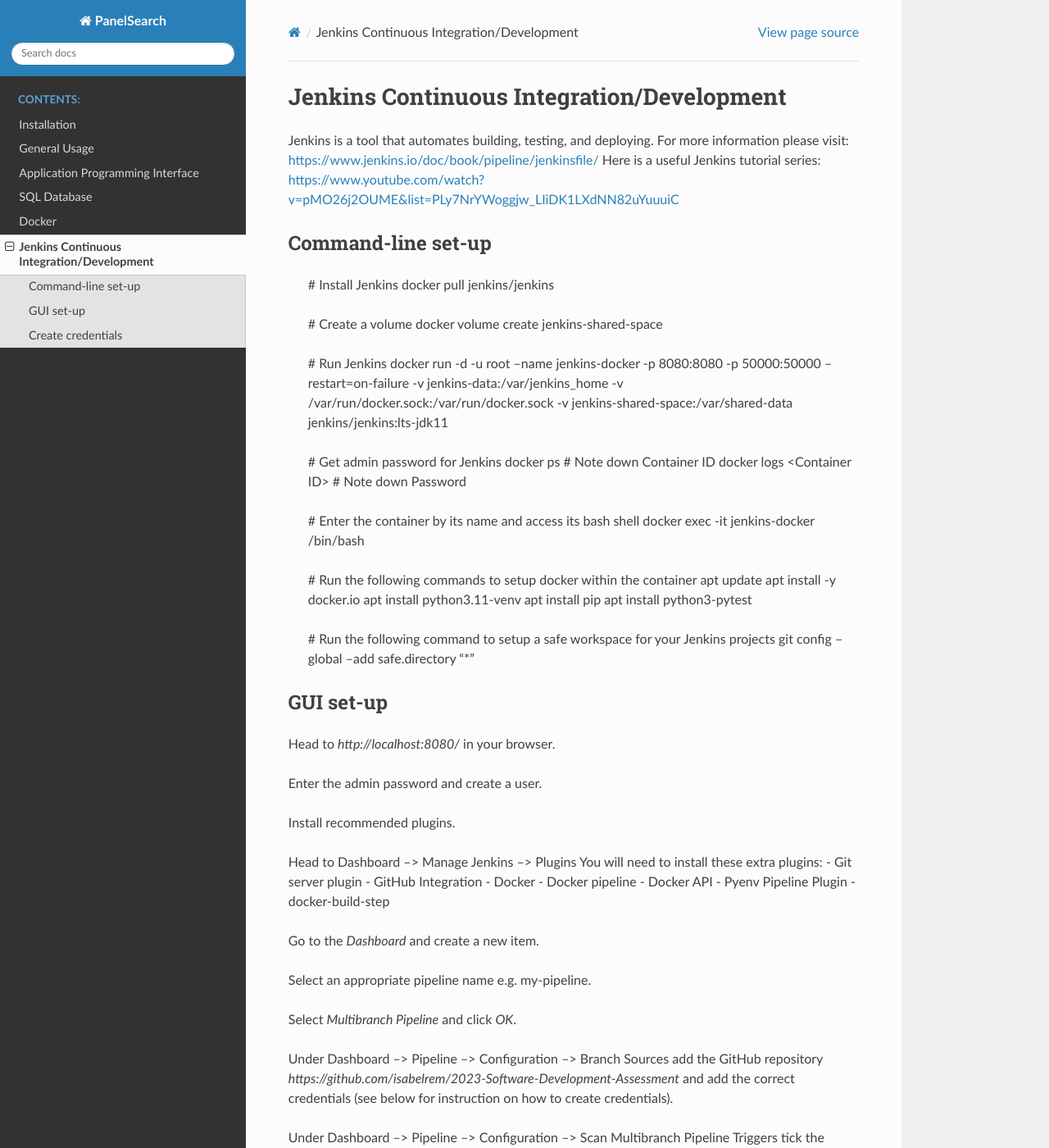
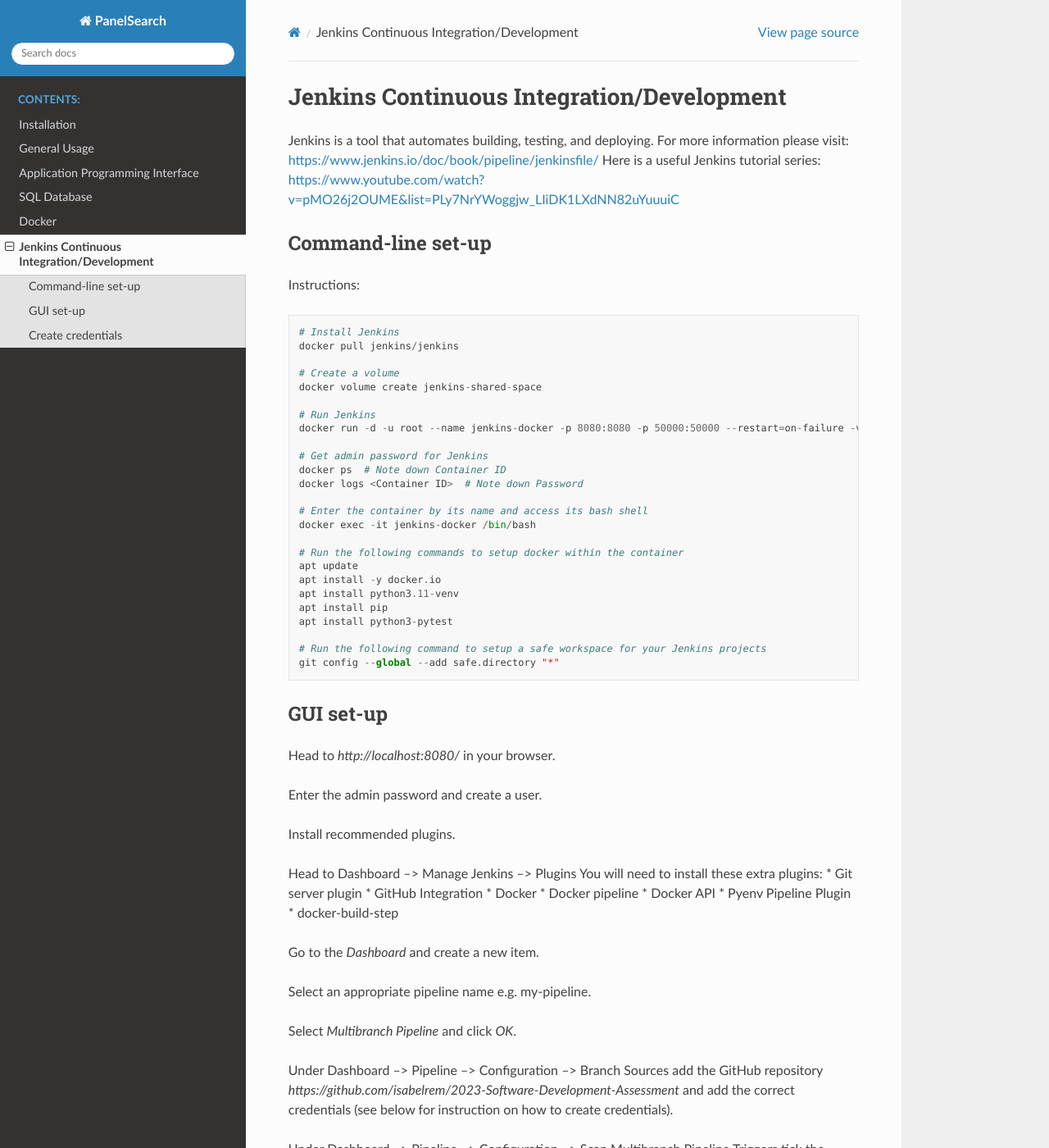
Before and after one commit to isabelrem/2023-Software-Development-Assessment, a Sphinx documentation site: the page built from docs/source/jenkins.rst, in a window 1280 px wide and 1400 px high. Shown: the whole window at 82% size. Built offline with Sphinx 7.4.7 and the Read the Docs theme 2.0.0, drawn with Linux system fonts in a browser that asks for light colours; pages that are not in the unit, such as notebooks, are missing from menus.

Commit message:
Update jenkins.rst

```diff
--- a/docs/source/jenkins.rst
+++ b/docs/source/jenkins.rst
@@ -6,6 +6,7 @@
 
 Command-line set-up
 ------------------
+Instructions::
 
   # Install Jenkins
   docker pull jenkins/jenkins
@@ -44,13 +45,13 @@
 
 Head to Dashboard --> Manage Jenkins --> Plugins
 You will need to install these extra plugins:
-- Git server plugin
-- GitHub Integration
-- Docker
-- Docker pipeline
-- Docker API
-- Pyenv Pipeline Plugin
-- docker-build-step
+* Git server plugin
+* GitHub Integration
+* Docker
+* Docker pipeline
+* Docker API
+* Pyenv Pipeline Plugin
+* docker-build-step
 
 Go to the *Dashboard* and create a new item.
 
```
